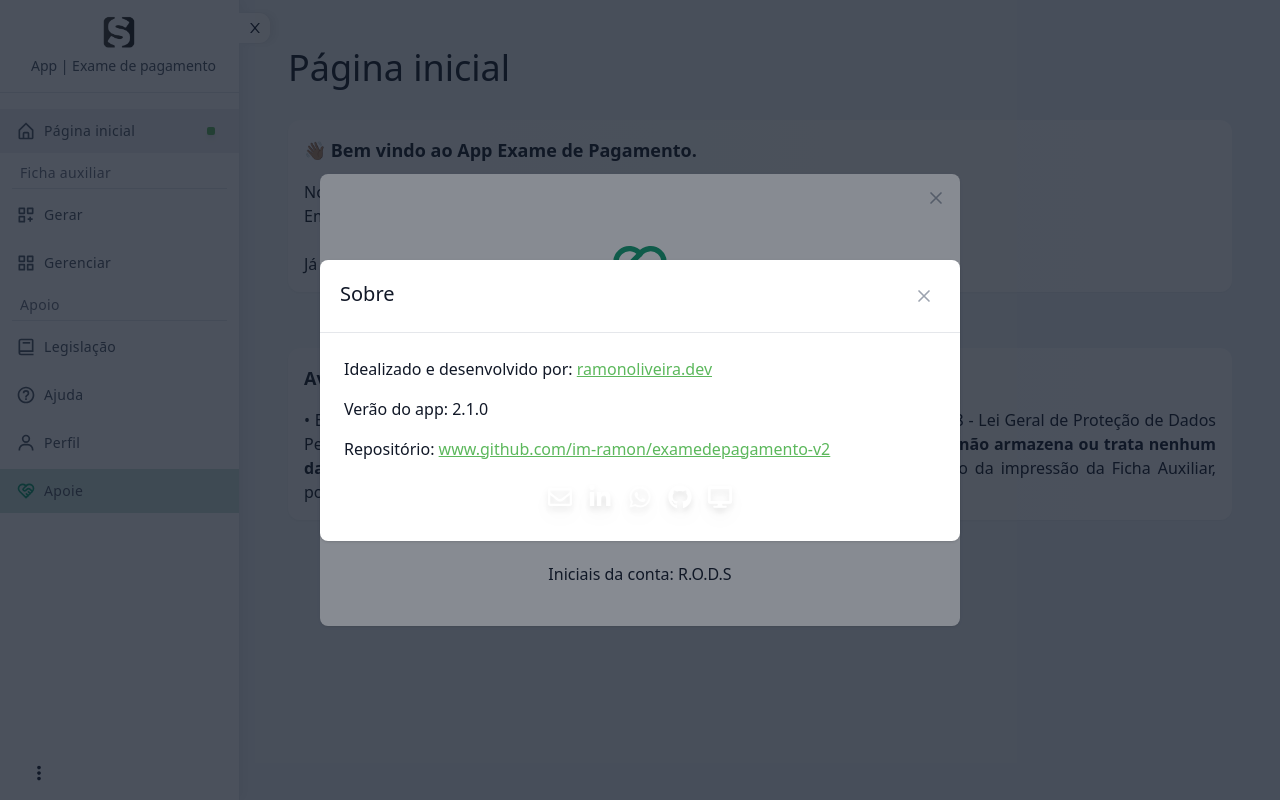
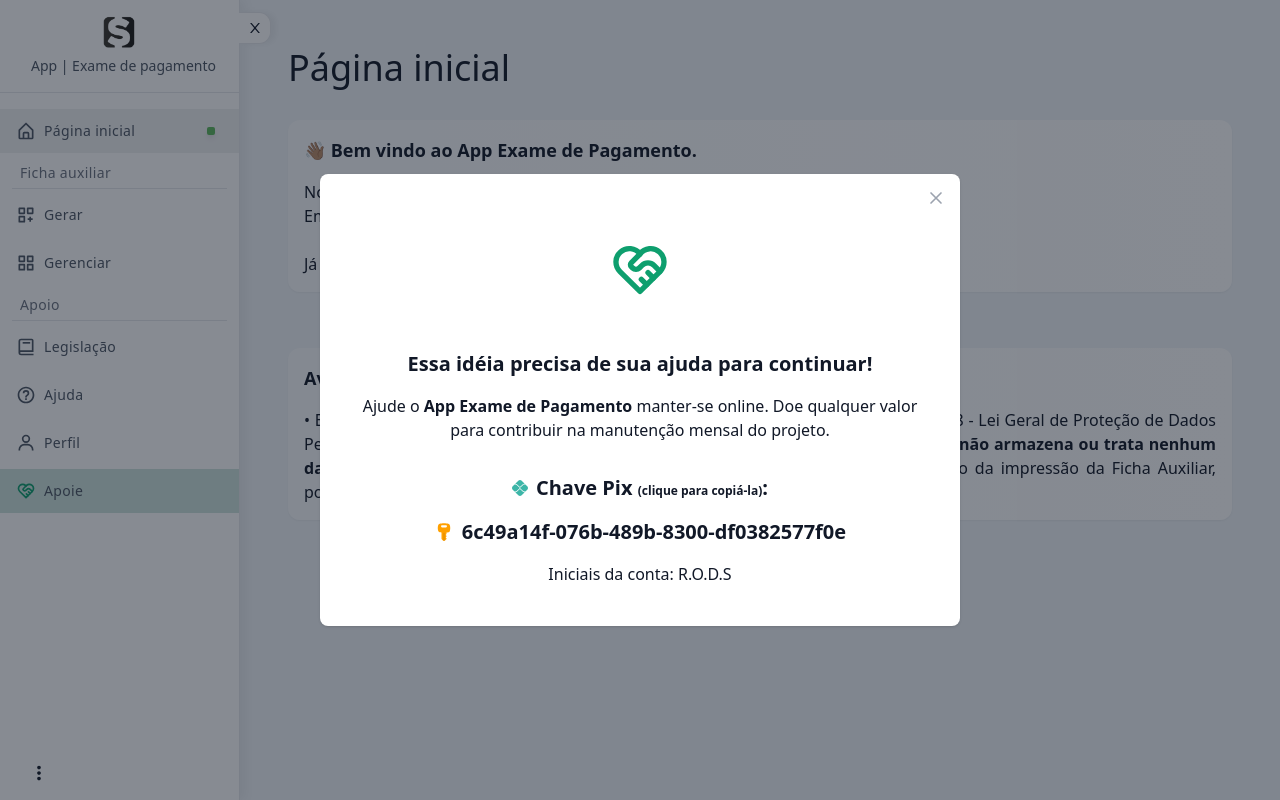
Before and after one commit to im-ramon/examedepagamento-v2, a Next.js app: page /app in a window 1280 px wide. Built offline with nearby package versions, Linux system fonts and the light colour scheme; what pocketbase would draw is missing.

Commit message:
fix: :bug: Fix modal
Fix modal

```diff
--- a/src/components/Aside.tsx
+++ b/src/components/Aside.tsx
@@ -21,7 +21,7 @@ export function Aside() {
     const router = useRouter()
 
     const [showModalDonate, setShowModalDonate] = useState<boolean>(true)
-    const [showModalAbout, setShowModalAbout] = useState<boolean>(true)
+    const [showModalAbout, setShowModalAbout] = useState<boolean>(false)
     const [showAside, setShowAside] = useState<boolean>(true)
     const [userName, setUserName] = useState<string>('')
     const [userEmail, setUserEmail] = useState<string>('')
```
